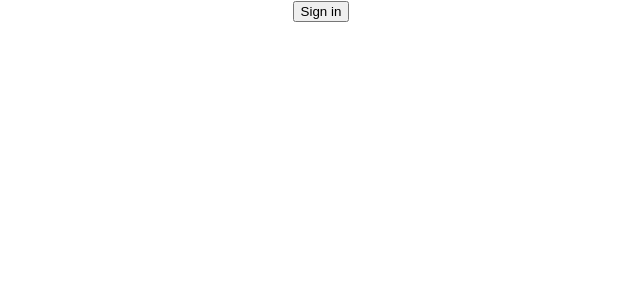
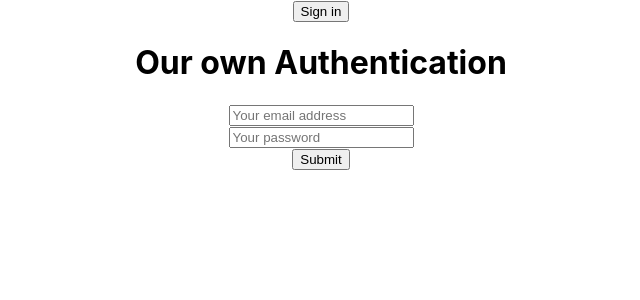
Before and after one commit to sadathimel/fire-auth, a React (Create React App) app: page / in a window 1280 px wide. Shown: the top 300 px of the page, without its empty margins (319-959 px from the left). Built offline with nearby package versions, Linux system fonts and the light colour scheme.

Commit message:
simple loging from email and password

```diff
--- a/src/App.js
+++ b/src/App.js
@@ -37,9 +37,37 @@ function App() {
       });
   };
 
+  const handleSigOut = () => {
+    firebase
+      .auth()
+      .signOut()
+      .then((res) => {
+        const signedOutUser = {
+          isSignIn: false,
+          name: "",
+          photo: "",
+          email: "",
+        };
+        setUser(signedOutUser);
+      })
+      .catch((err) => {});
+    console.log("sign Out");
+  };
+
+  const handleBlur = (e) => {
+    console.log(e.target.value);
+    console.log(e.target.name);
+  };
+
+  const handleSubmit = () => {};
+
   return (
     <div className="App">
-      <button onClick={handleSignIn}>Sign in</button>
+      {user.isSignIn ? (
+        <button onClick={handleSigOut}>Sign Out</button>
+      ) : (
+        <button onClick={handleSignIn}>Sign in</button>
+      )}
       {user.isSignIn && (
         <div>
           <p>Welcome, {user.name}</p>
@@ -47,6 +75,29 @@ function App() {
           <img src={user.photo} alt="" />
         </div>
       )}
+
+      <form onSubmit={handleSubmit}>
+        <h1>Our own Authentication</h1>
+        <input
+          type="text"
+          onBlur={handleBlur}
+          name="email"
+          id=""
+          placeholder="Your email address"
+          required
+        />
+        <br />
+        <input
+          type="password"
+          onBlur={handleBlur}
+          name="password"
+          id=""
+          placeholder="Your password"
+          required
+        />
+        <br />
+        <input type="submit" value="Submit" />
+      </form>
     </div>
   );
 }
```
Also changed, not shown: 1 other file (tests, documents, lock files or other folders).
